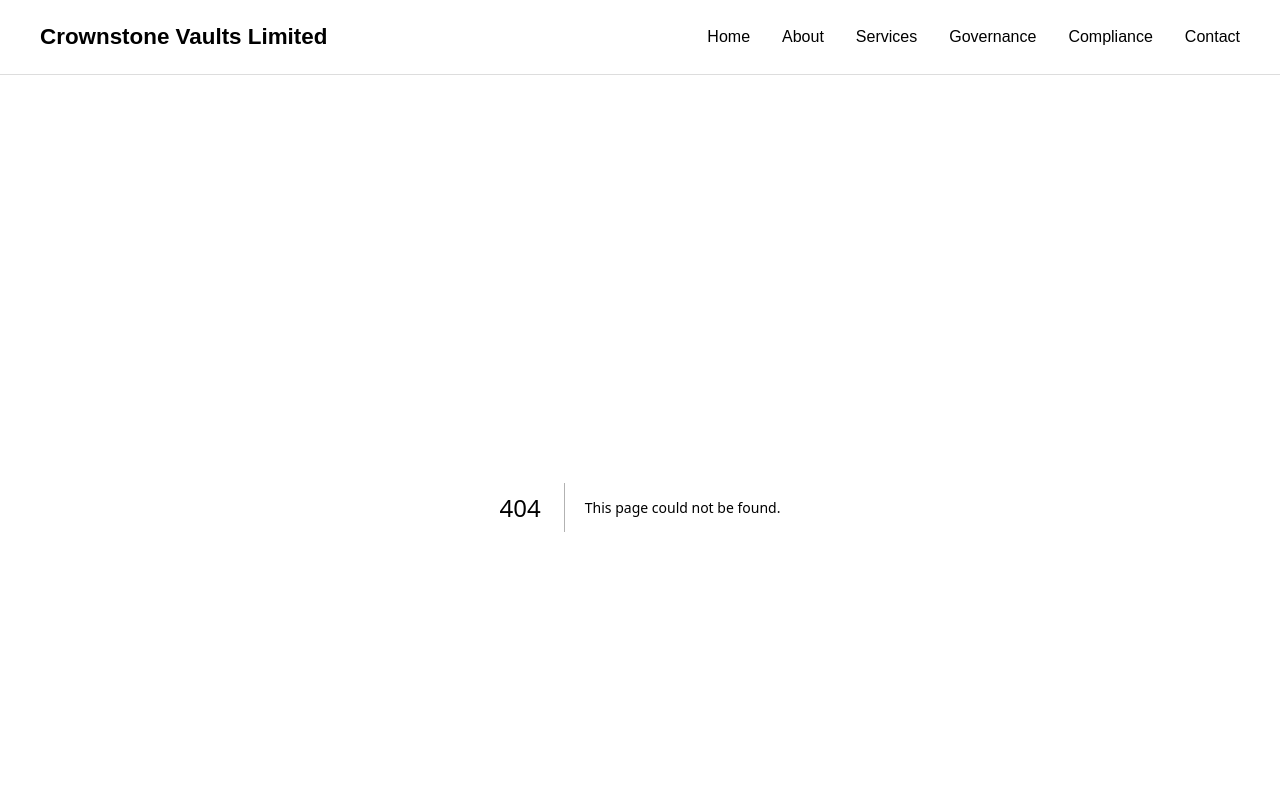
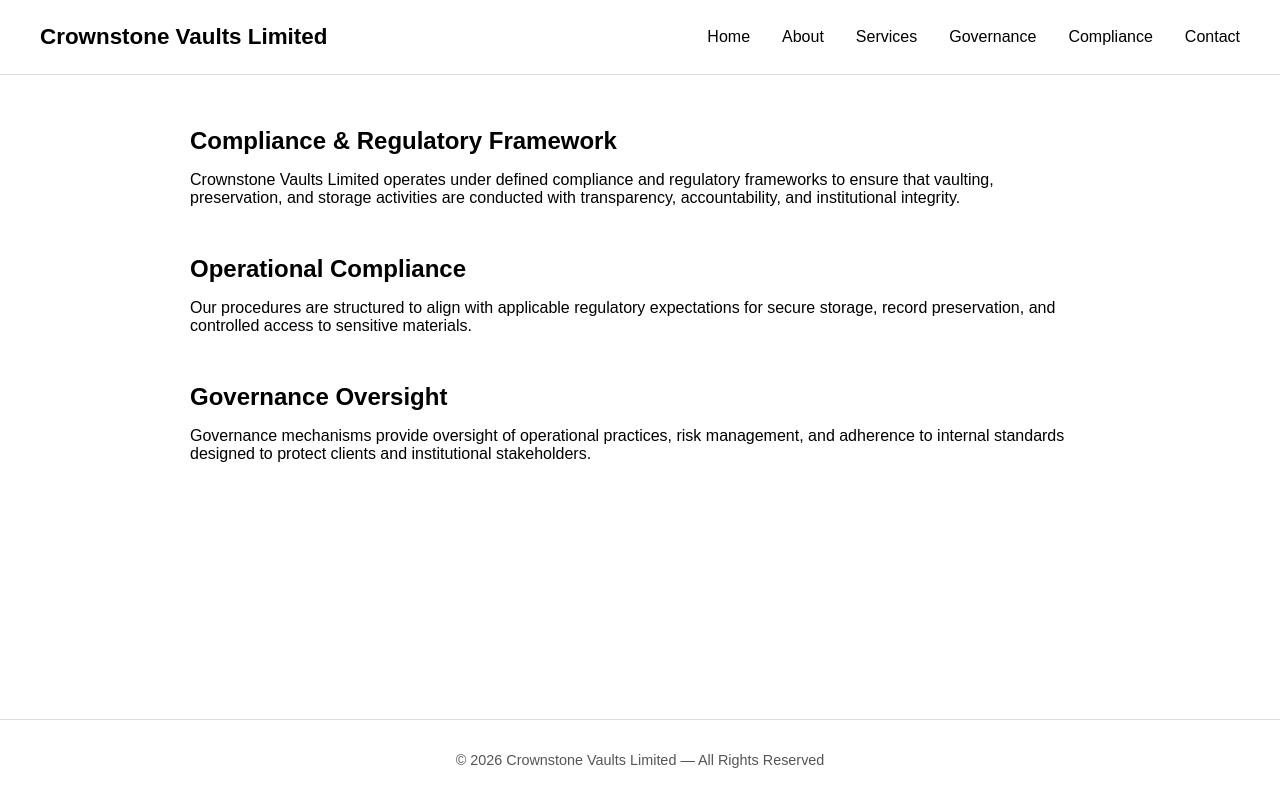
Before and after one commit to soulnlite/crownstone-vaults, a Next.js app: page /compliance in a window 1280 px wide. Before the commit this address had no page. Shown: the top 800 px of the page. Built offline with nearby package versions, Linux system fonts and the light colour scheme.

Commit message:
Add Compliance & Regulatory section and navigation

```diff
--- /dev/null
+++ b/app/compliance/page.tsx
@@ -0,0 +1,32 @@
+export default function CompliancePage() {
+  return (
+    <main>
+      <section style={{ marginBottom: "3rem" }}>
+        <h1 style={{ marginBottom: "1rem" }}>Compliance & Regulatory Framework</h1>
+        <p>
+          Crownstone Vaults Limited operates under defined compliance and regulatory
+          frameworks to ensure that vaulting, preservation, and storage activities
+          are conducted with transparency, accountability, and institutional integrity.
+        </p>
+      </section>
+
+      <section style={{ marginBottom: "3rem" }}>
+        <h2 style={{ marginBottom: "0.5rem" }}>Operational Compliance</h2>
+        <p>
+          Our procedures are structured to align with applicable regulatory expectations
+          for secure storage, record preservation, and controlled access to sensitive
+          materials.
+        </p>
+      </section>
+
+      <section style={{ marginBottom: "3rem" }}>
+        <h2 style={{ marginBottom: "0.5rem" }}>Governance Oversight</h2>
+        <p>
+          Governance mechanisms provide oversight of operational practices, risk
+          management, and adherence to internal standards designed to protect clients
+          and institutional stakeholders.
+        </p>
+      </section>
+    </main>
+  );
+}
```
